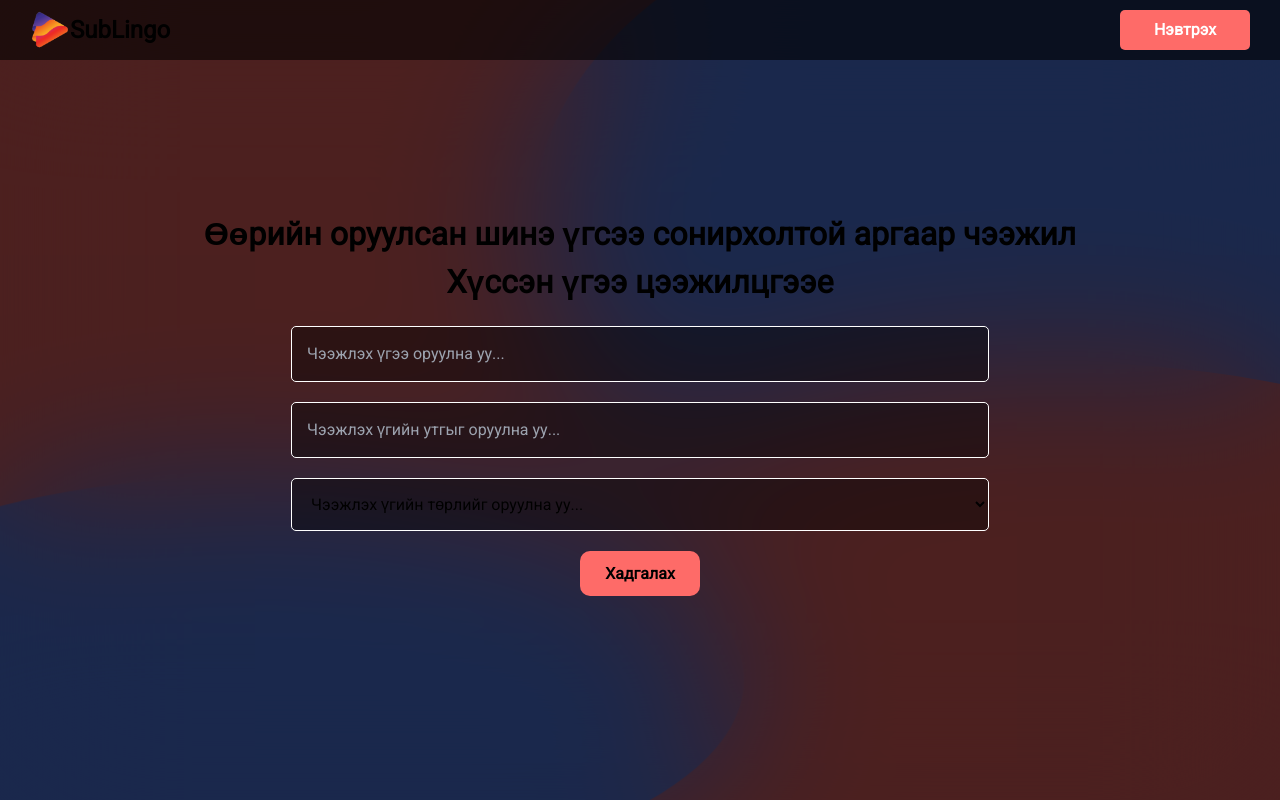
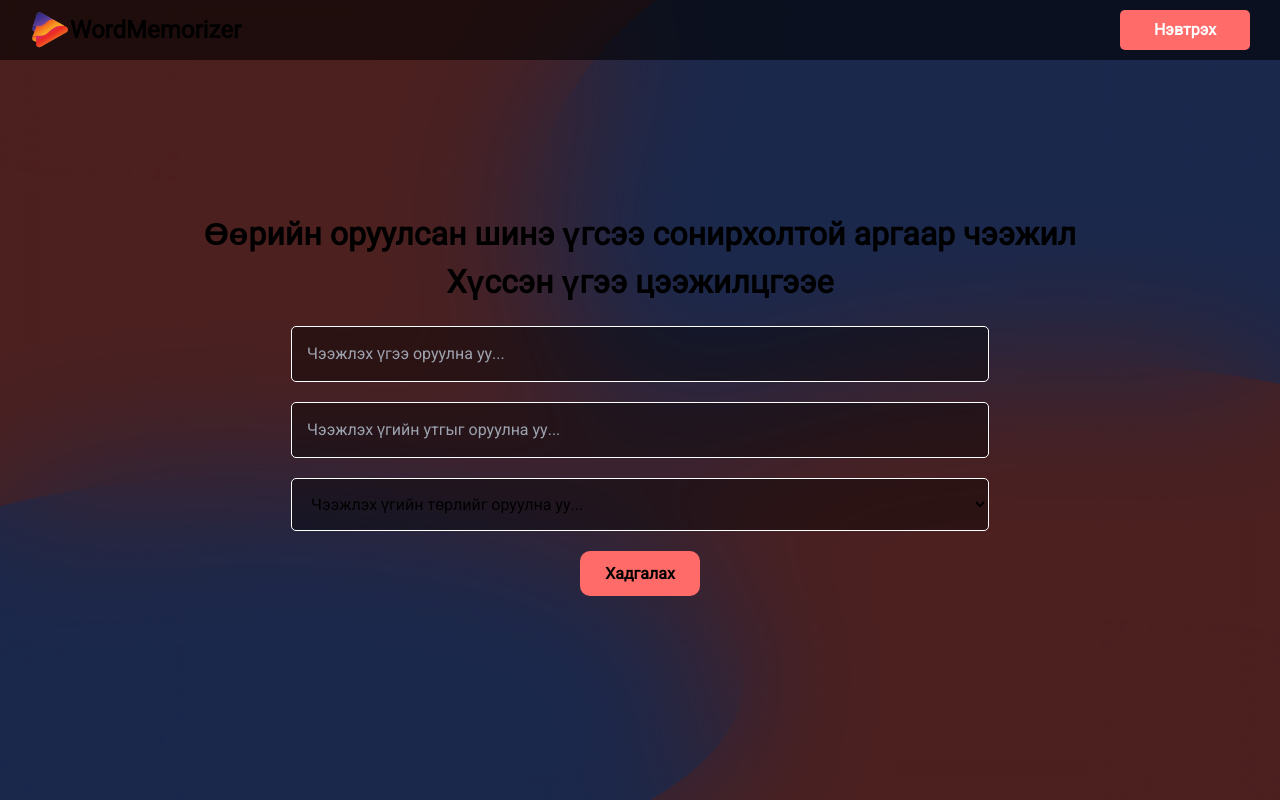
Before and after one commit to blgn94/wordMemorizer, a Next.js app: page /home in a window 1280 px wide. Built offline with nearby package versions, Linux system fonts and the light colour scheme; no server answers.

Commit message:
changed name of the navbar

```diff
--- a/src/components/navbar/index.tsx
+++ b/src/components/navbar/index.tsx
@@ -21,7 +21,7 @@ const Navbar = ({session} : any) => {
         <div className={css.navbar}>
             <Link href={'/'} className={css.logoSection}>
                 <Image src='/SubLingoLogo.png' alt='Sublingo logo' width={40} height={40} />
-                <h1>SubLingo</h1>
+                <h1>WordMemorizer</h1>
             </Link>
             {/* <div>{session?.data?.user?.email}</div> */}
             {
```
